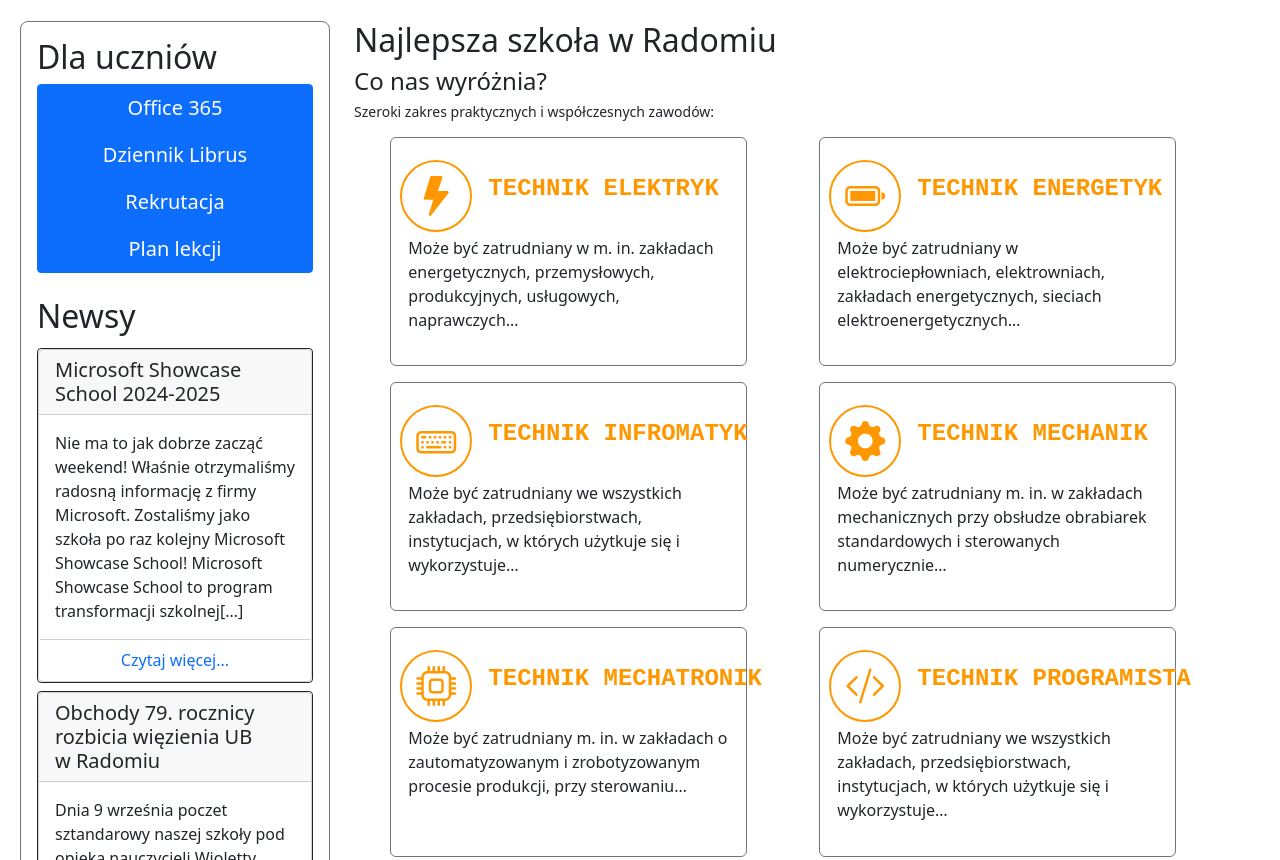
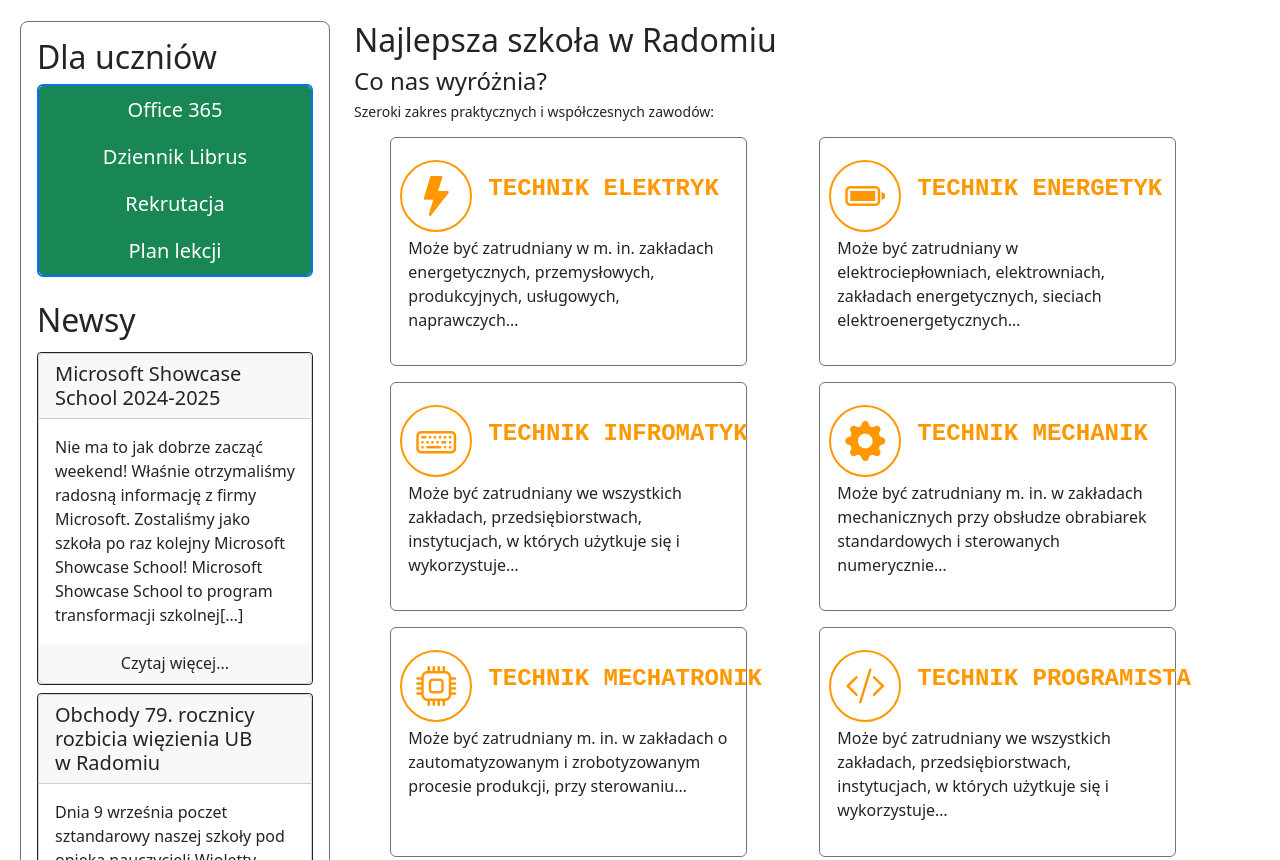
Before and after one commit to bartoszK-zst/bootstrapStronaSzkoly, a plain HTML site: page index.html in a window 1280 px wide. Shown: the part 431-1291 px from the top of the page. Drawn offline with nearby package versions, Linux system fonts and the light colour scheme.

Commit message:
Poprawienie wyglądu przycisków i linków

```diff
--- a/index.html
+++ b/index.html
@@ -268,17 +268,17 @@
 		<!--SIDEBAR-->
 		<div class="col-sm-3 border border-secondary p-3 rounded-3">
 			<h2>Dla uczniów</h2>
-			<div class="btn-group-vertical btn-group-lg w-100">
-				<a type="button" class="btn btn-primary rounded-top-1" href="https://www.office.com/">
+			<div class="btn-group-vertical btn-group-lg w-100 border border-2 border-primary rounded-2">
+				<a type="button" class="btn btn-success rounded-top-1" href="https://www.office.com/">
 					Office 365
 				</a>
-				<a type="button" class="btn btn-primary" href="https://adfslight.vulcan.net.pl/radomprojekt/LoginPage.aspx?ReturnUrl=%2Fradomprojekt%2FDefault.aspx%3Fwa%3Dwsignin1.0%26wtrealm%3Dhttps%253A%252F%252Fsynergia.librus.pl%252Floguj%252Fradom">
+				<a type="button" class="btn btn-success" href="https://adfslight.vulcan.net.pl/radomprojekt/LoginPage.aspx?ReturnUrl=%2Fradomprojekt%2FDefault.aspx%3Fwa%3Dwsignin1.0%26wtrealm%3Dhttps%253A%252F%252Fsynergia.librus.pl%252Floguj%252Fradom">
 					Dziennik Librus
 				</a>
-				<a type="button" class="btn btn-primary" href="https://www.zst-radom.edu.pl/index.php/rekrutacja">
+				<a type="button" class="btn btn-success" href="https://www.zst-radom.edu.pl/index.php/rekrutacja">
 					Rekrutacja
 				</a>
-				<a type="button" class="btn btn-primary rounded-bottom-1" href="https://www.zst-radom.edu.pl/plan_www">
+				<a type="button" class="btn btn-success rounded-bottom-1" href="https://www.zst-radom.edu.pl/plan_www">
 					Plan lekcji
 				</a>
 			</div>
@@ -290,25 +290,22 @@
 					<div class="card">
 						<h5 class="card-header">Microsoft Showcase School <span style="white-space: nowrap">2024-2025</span></h5>
   					<div class="card-body">Nie ma to jak dobrze zacząć weekend! Właśnie otrzymaliśmy radosną informację z firmy Microsoft. Zostaliśmy jako szkoła po raz kolejny Microsoft Showcase School! Microsoft Showcase School to program transformacji szkolnej[…]</div>
-  					<a type="button" href="https://www.zst-radom.edu.pl/index.php/2024/09/20/microsoft-showcase-school-2024-2025/" class="card-footer btn btn-white bg-white text-primary">Czytaj więcej...</a>
+  					<a type="button" href="https://www.zst-radom.edu.pl/index.php/2024/09/20/microsoft-showcase-school-2024-2025/" class="card-footer btn btn-secondary text-dark" style="border: none;">Czytaj więcej...</a>
 					</div>
 				</li>
 				<li class="nav-item border border-dark rounded-1 my-1">
 					<div class="card">
 						<h5 class="card-header">Obchody 79. rocznicy rozbicia <span style="white-space: nowrap">więzienia UB</span> <span style="white-space: nowrap">w Radomiu</span></h5>
   					<div class="card-body">Dnia 9 września poczet sztandarowy naszej szkoły pod opieką nauczycieli Wioletty Wojciechowskiej-Jaraszek oraz Pawła Wolskiego wziął udział w obchodach 79. rocznicy rozbicia więzienia UB w Radomiu. 9 września 1945 r.[…]</div>
-  					<a type="button" href="https://www.zst-radom.edu.pl/index.php/2024/09/16/obchody-79-rocznicy-rozbicia-wiezienia-ub-w-radomiu/" class="card-footer btn btn-white bg-white text-primary">Czytaj więcej...</a>
+  					<a type="button" href="https://www.zst-radom.edu.pl/index.php/2024/09/16/obchody-79-rocznicy-rozbicia-wiezienia-ub-w-radomiu/" class="card-footer btn btn-secondary text-dark" style="border: none;">Czytaj więcej...</a>
 					</div>
 				</li>
 				<li class="nav-item border border-dark rounded-1 my-1">
 					<div class="card">
 						<h5 class="card-header">Staże zawodowe dla uczniów</h5>
   					<div class="card-body">Zapraszamy do udziału w projekcie „Doświadczenie dla uczniów nowe poprzez staże zawodowe” obejmującym działania mające na celu zwiększenie zdolności do zatrudnienia uczniów radomskich szkół zawodowych. Więcej informacji w załączonym dokumencie Informacja o projekcie</div>
-  					<a type="button" href="https://www.zst-radom.edu.pl/index.php/2024/09/05/staze-zawodowe-dla-uczniow/" class="card-footer btn btn-white bg-white text-primary">Czytaj więcej...</a>
+  					<a type="button" href="https://www.zst-radom.edu.pl/index.php/2024/09/05/staze-zawodowe-dla-uczniow/" class="card-footer btn btn-secondary text-dark" style="border: none;">Czytaj więcej...</a>
 					</div>
-				</li>
-				<li class="nav-item">
-					<a class="nav-link disabled" href="#">Disabled</a>
 				</li>
 			</ul>
 			<hr class="d-sm-none">
```
